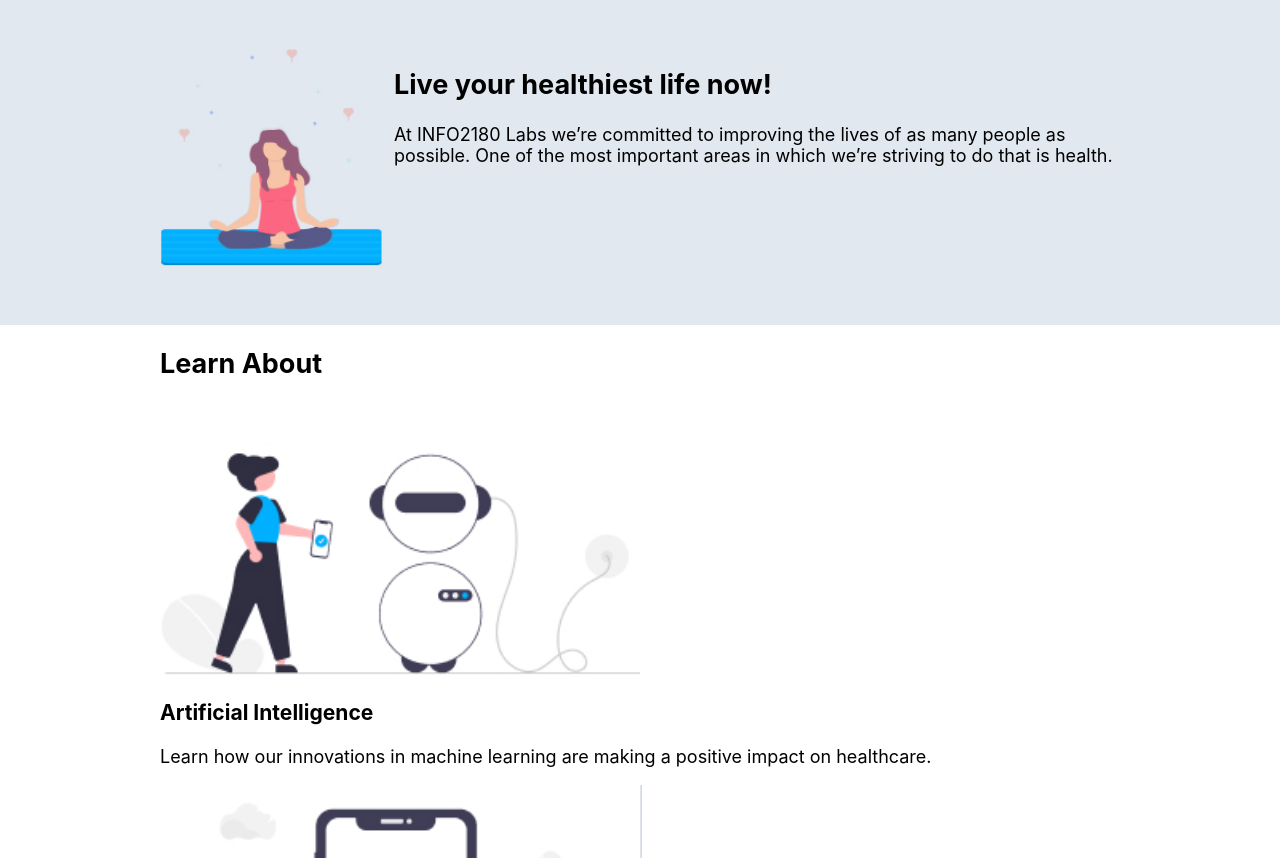
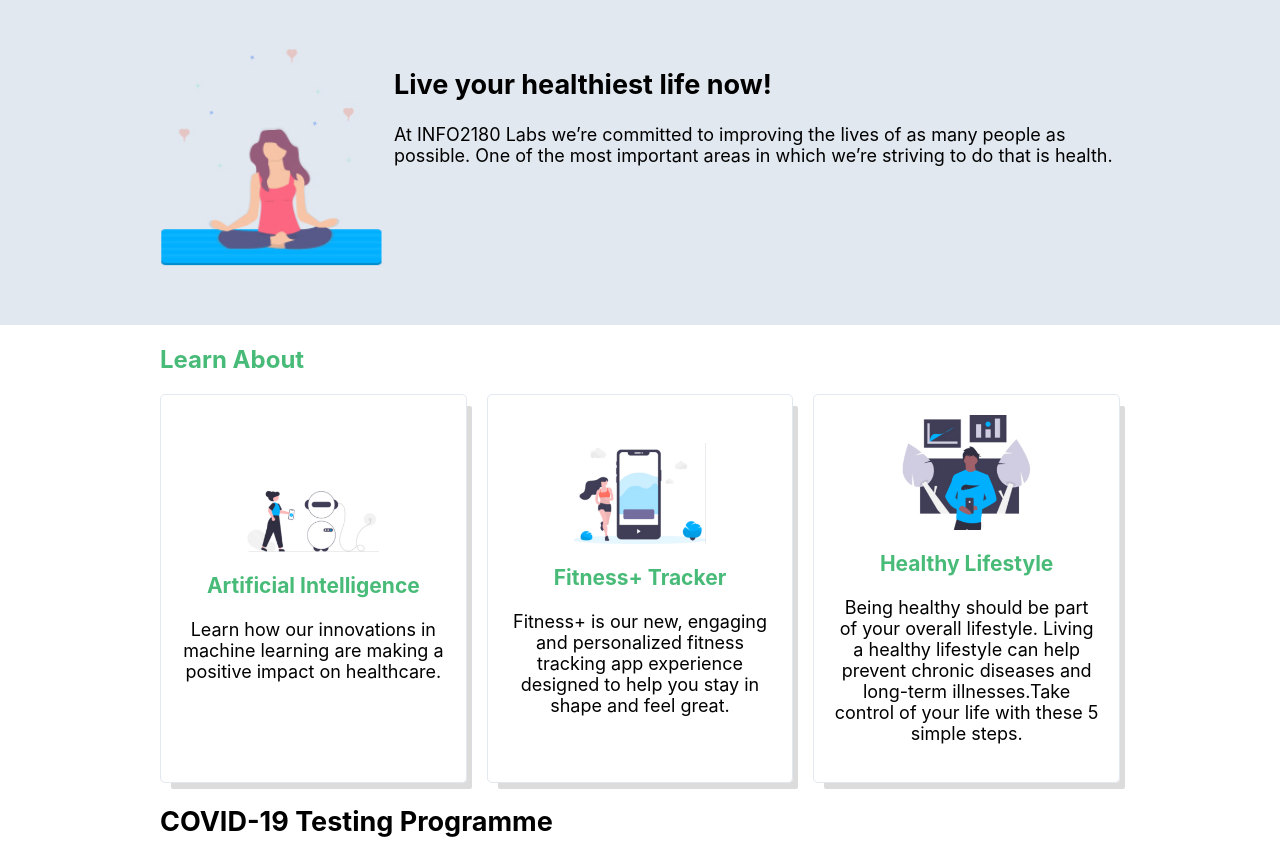
Before and after one commit to McKoy-Banton/info2180-project1, a plain HTML site: page index.html in a window 1280 px wide. Shown: the part 61-919 px from the top of the page. Drawn offline with Linux system fonts and the light colour scheme.

Commit message:
Completed Style for Learn More

```diff
--- a/styles.css
+++ b/styles.css
@@ -60,3 +60,39 @@ header .container li a:hover
     float: left;
     margin: 0 10px 5px 0;
 }
+/*LEARN ABOUT */
+.cards
+{
+    display: grid;
+    grid-template-columns: repeat(3, 1fr);
+    gap: 20px;
+
+}
+.learn-about h2
+{
+    color:#48BB78;
+    font-size: 24px;
+}
+.learn-about h3
+{
+    color: #48BB78;
+    font-size: 21px;
+}
+.learn-about img
+{
+    max-width: 50%;
+    max-height: 50%;
+
+}
+.card
+{
+    border: 1px solid #E2E8F0;
+    border-radius: 5px;
+    padding: 20px;
+    text-align: center;
+    display: flex;
+    flex-direction: column;
+    justify-content: center;
+    align-items: center;
+    box-shadow: 8px 9px 0px -3px rgba(208,208,208,0.75);
+}
```
